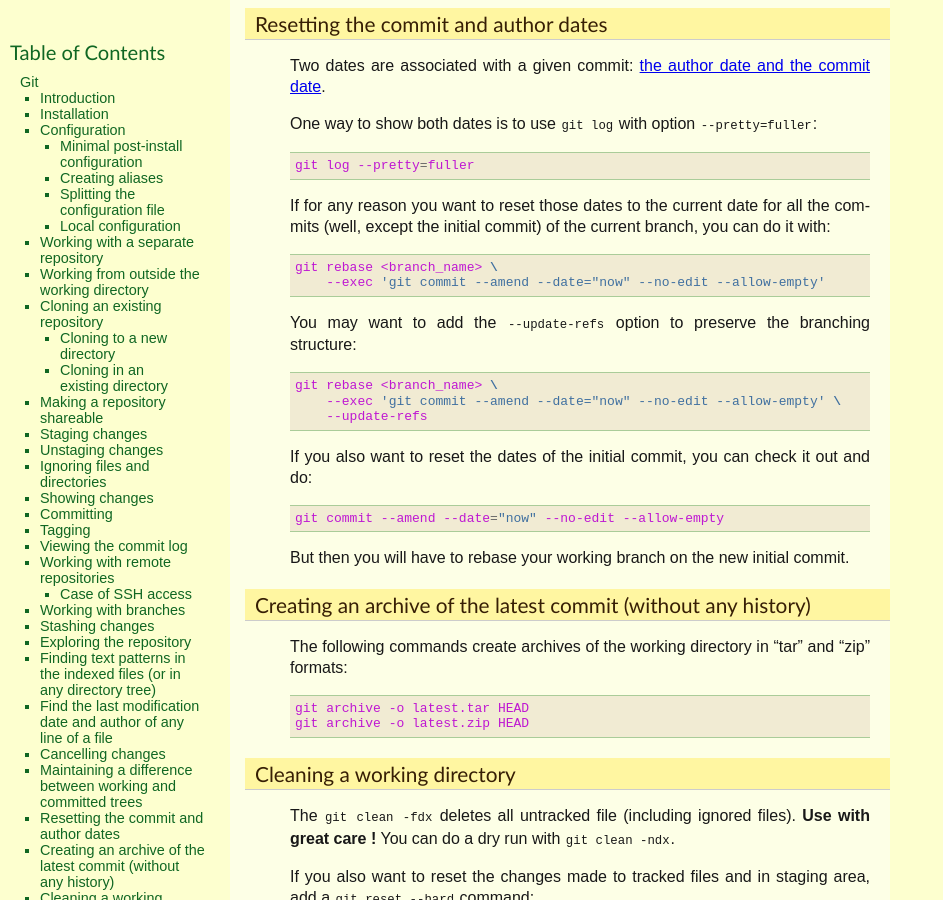
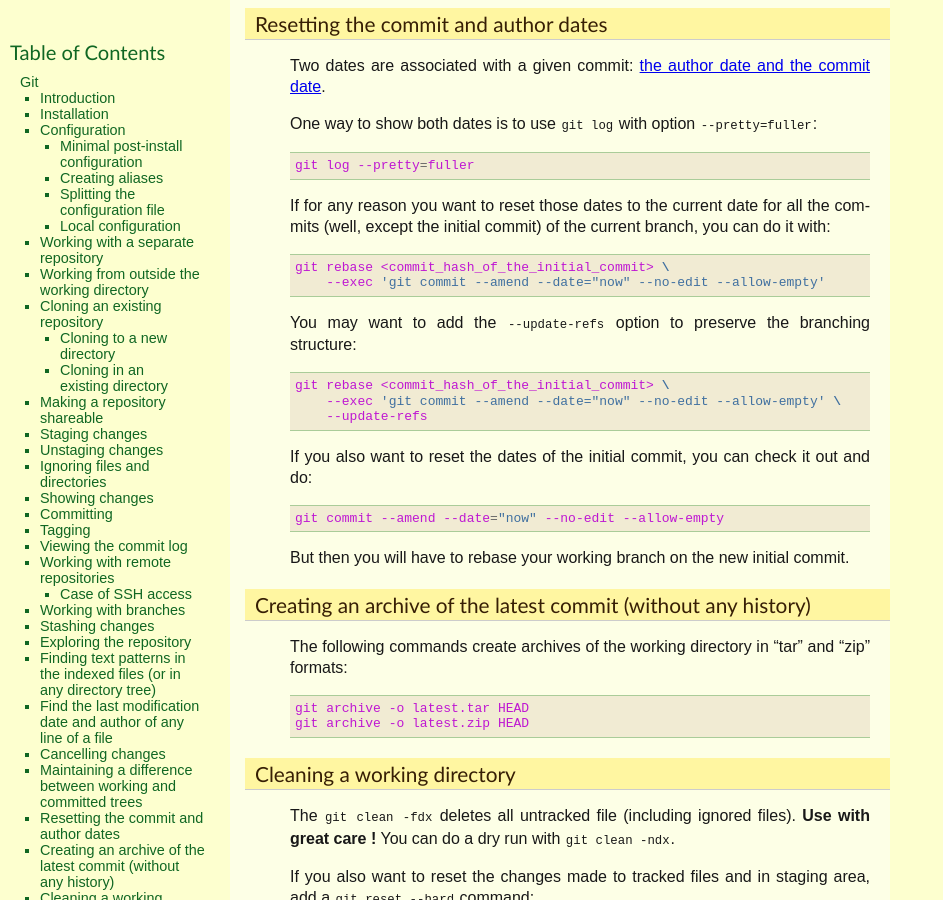
Before and after one commit to thierr26/thierr26_personal_notes_sphinx_sources, a Sphinx documentation site: the page built from source/git.rst, in a window 1280 px wide and 900 px high, scrolled down 18295 px. Shown: the whole window, without its empty margins (0-943 px from the left). Built offline with Sphinx 7.4.7, drawn with Linux system fonts in a browser that asks for light colours; some of the changed lines change nothing that is shown.

Commit message:
Fix the command used to reset Git commit dates

```diff
--- a/source/git.rst
+++ b/source/git.rst
@@ -1165,13 +1165,13 @@
 commits (well, except the initial commit) of the current branch, you can do it
 with::
 
-  git rebase <branch_name> \
+  git rebase <commit_hash_of_the_initial_commit> \
       --exec 'git commit --amend --date="now" --no-edit --allow-empty'
 
 You may want to add the ``--update-refs`` option to preserve the branching
 structure::
 
-  git rebase <branch_name> \
+  git rebase <commit_hash_of_the_initial_commit> \
       --exec 'git commit --amend --date="now" --no-edit --allow-empty' \
       --update-refs
 
```
